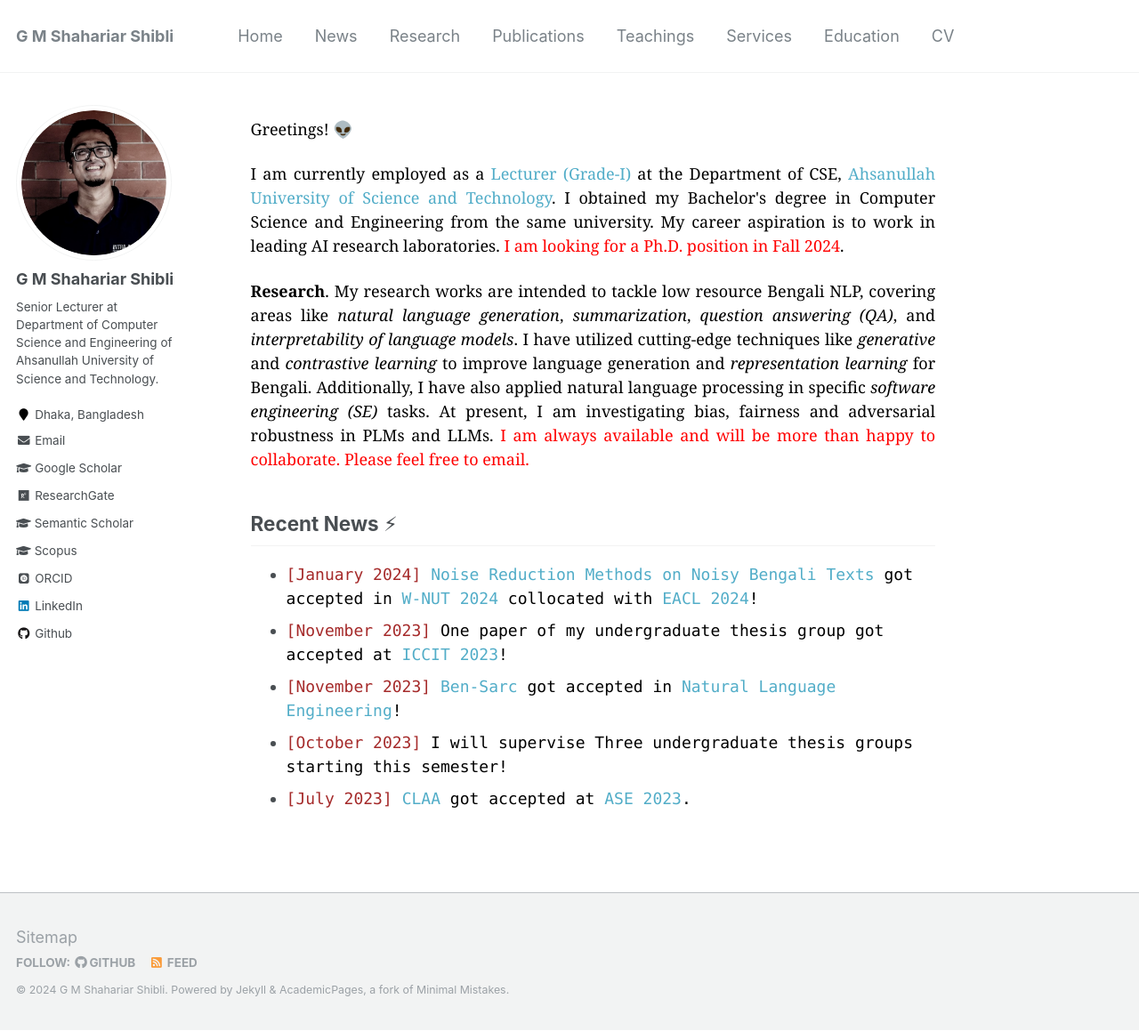
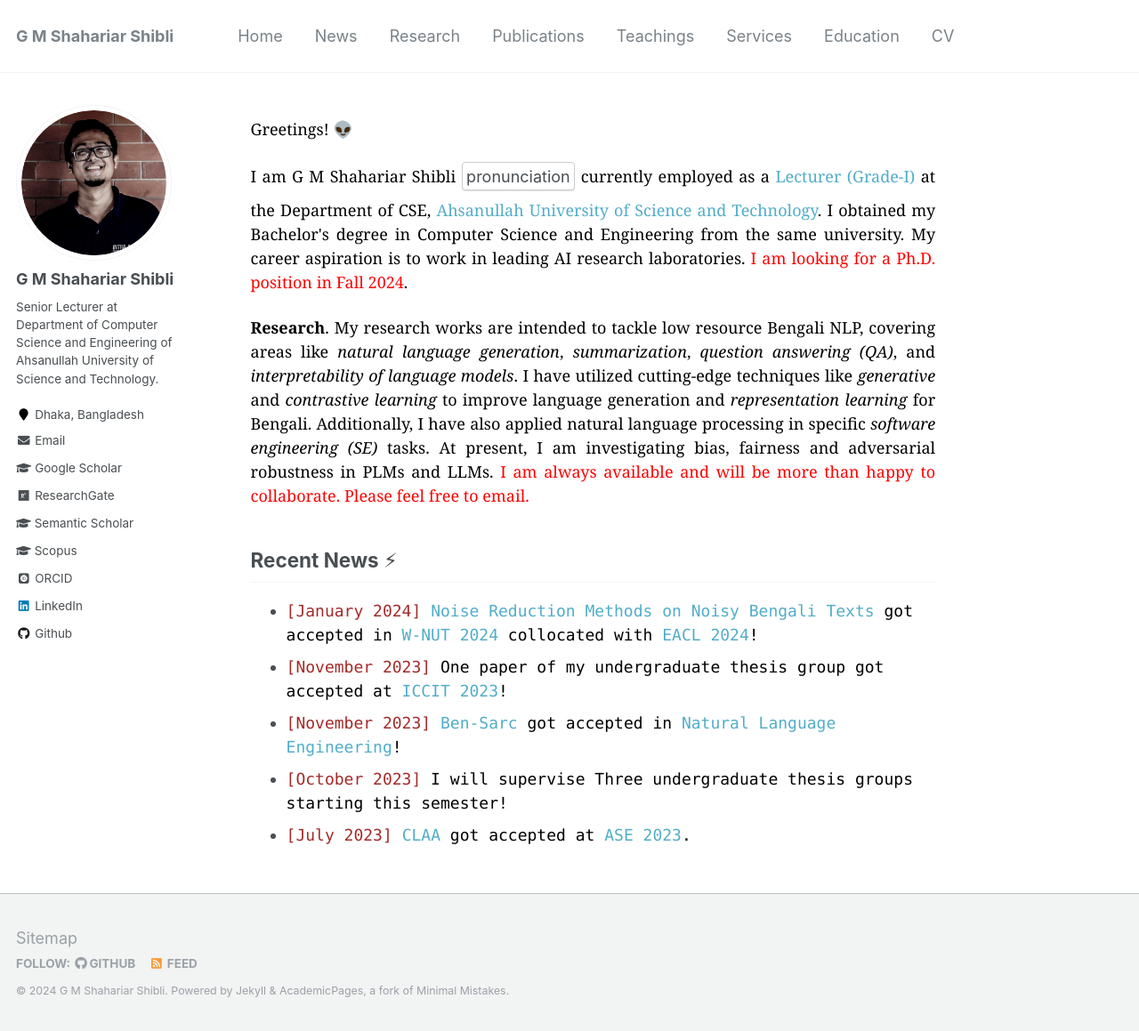
Before and after one commit to shahariar-shibli/shahariar-shibli.github.io, a Jekyll site: the page built from _pages/about.md, in a window 1280 px wide and 1159 px high. Shown: the whole window at 89% size. Built offline with Jekyll 4.4.1, drawn with Linux system fonts in a browser that asks for light colours; some web fonts are replaced; some of the changed lines change nothing that is shown.

Commit message:
Update about.md

```diff
--- a/_pages/about.md
+++ b/_pages/about.md
@@ -10,7 +10,7 @@ redirect_from:
 
 <span style="color:black; font-family:Georgia">Greetings! 👽</span>
 
-<p style="text-align:justify; color:black; font-family:Georgia">I am currently employed as
+<p style="text-align:justify; color:black; font-family:Georgia">I am  G M Shahariar Shibli <input type="button" value="pronunciation" onclick="playMusic()" /> currently employed as
 a <a href="https://aust.edu/cse/faculty_member/mr_g_m_shahariar">Lecturer (Grade-I)</a> at the Department of CSE,
 <a href="https://aust.edu/">Ahsanullah University of Science and Technology</a>. I obtained my Bachelor's degree in Computer Science and
 Engineering from the same university. My career aspiration is to work in leading AI research laboratories. <span style="color:red;">I am looking for a Ph.D. position in Fall 2024</span>.
@@ -32,3 +32,10 @@ Additionally, I have also applied natural language processing in specific <em>so
 + <span style="font-family:Monaco; color:black;"><span style="color:brown">[November 2023]</span> [Ben-Sarc](https://www.researchgate.net/publication/357888683_Ben-Sarc_A_Corpus_for_Sarcasm_Detection_from_Bengali_Social_Media_Comments_and_Its_Baseline_Evaluation) got accepted in [Natural Language Engineering](https://www.cambridge.org/core/journals/natural-language-engineering)!</span>
 + <span style="font-family:Monaco; color:black;"><span style="color:brown">[October 2023]</span> I will supervise Three undergraduate thesis groups starting this semester!</span>
 + <span style="font-family:Monaco; color:black;"><span style="color:brown">[July 2023]</span> [CLAA](https://ieeexplore.ieee.org/document/10298556/) got accepted at [ASE 2023](https://conf.researchr.org/track/ase-2023/ase-2023-papers).</span>
+
+<script>
+function playMusic(){
+  var music = new Audio('https://shahariar-shibli.github.io/files/Audio/name.mp3');
+  music.play();
+  }
+</script>
```
